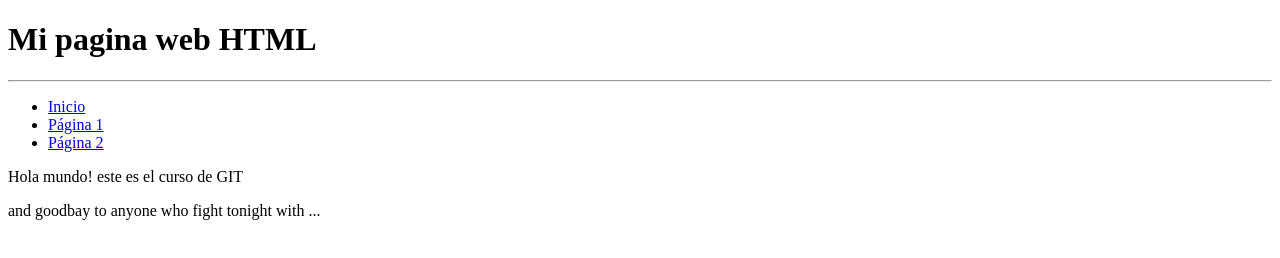
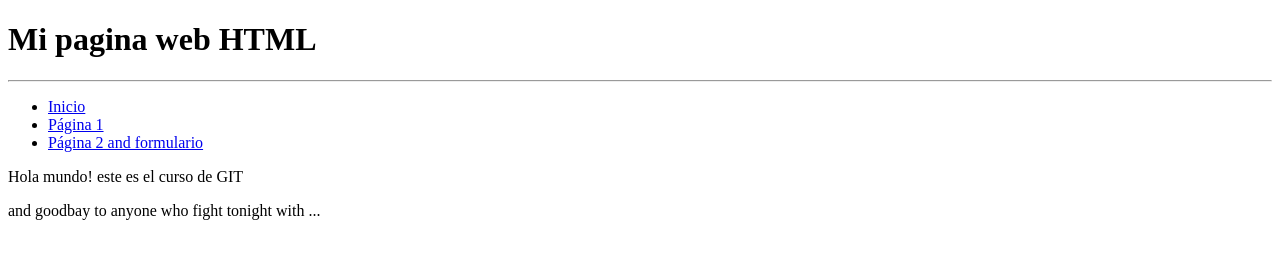
Before and after one commit to theoWald/cursoGit, a plain HTML site: page index.html in a window 1280 px wide. Drawn offline with Linux system fonts and the light colour scheme.

Commit message:
cambios index

```diff
--- a/index.html
+++ b/index.html
@@ -11,7 +11,7 @@
     <ul>
         <li><a href="index.html">Inicio</a></li>
         <li><a href="pagina1.html">Página 1</a></li>
-        <li><a href="pagina2.html">Página 2</a></li>
+        <li><a href="pagina2.html">Página 2 and formulario</a></li>
     </ul>
     <p> Hola mundo! este es el curso de GIT</p>
     <p> and goodbay to anyone who fight tonight with ...</p>
```
